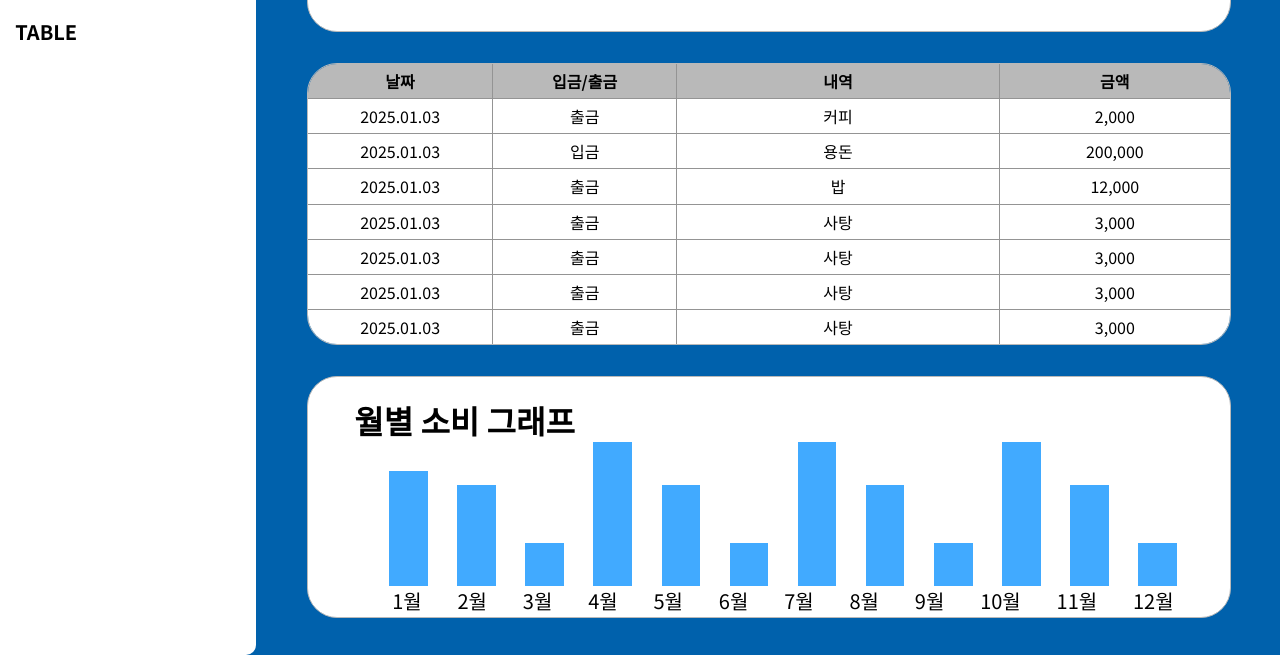
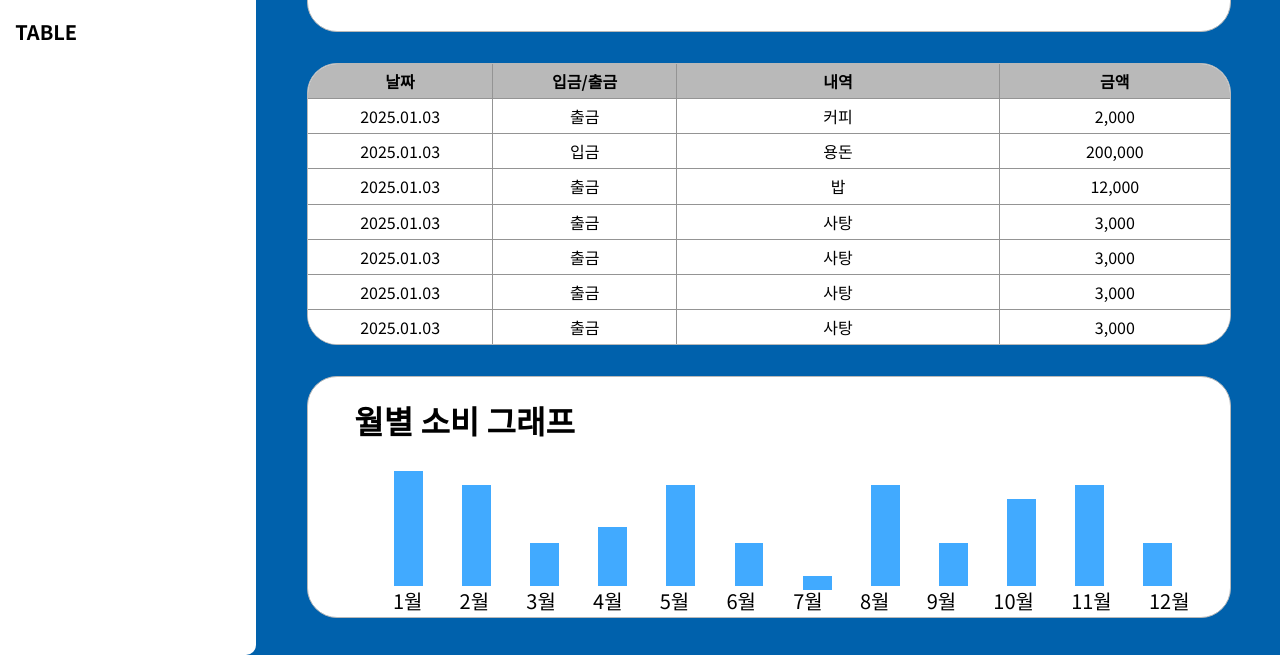
Before and after one commit to woorifisa-service-dev-4th/frontend-1st-woori-account-book, a plain HTML site: page index.html in a window 1280 px wide. Shown: the part 145-800 px from the top of the page. Drawn offline with Linux system fonts and the light colour scheme.

Commit message:
Refactor:그래프 크기수정

```diff
--- a/index.html
+++ b/index.html
@@ -131,13 +131,13 @@
                                 <li style="height: 80%"><span></span></li>
                                 <li style="height: 70%"><span></span></li>
                                 <li style="height: 30%"><span></span></li>
-                                <li style="height: 100%"><span></span></li>
+                                <li style="height: 41%"><span></span></li>
                                 <li style="height: 70%"><span></span></li>
                                 <li style="height: 30%"><span></span></li>
-                                <li style="height: 100%"><span></span></li>
+                                <li style="height: 10%"><span></span></li>
                                 <li style="height: 70%"><span></span></li>
                                 <li style="height: 30%"><span></span></li>
-                                <li style="height: 100%"><span></span></li>
+                                <li style="height: 60%"><span></span></li>
                                 <li style="height: 70%"><span></span></li>
                                 <li style="height: 30%"><span></span></li>
                             </ul>
--- a/style.css
+++ b/style.css
@@ -134,6 +134,7 @@ header {
 
 .layout_main {
     border: 1px solid #b9b9b9;
+    background-color: white;
     border-radius: 30px;
     overflow: hidden;
     width: 90%;
@@ -207,6 +208,7 @@ table {
     font-size: 32px;
 }
 .container_graphwrap {
+    overflow: hidden;
     max-width: 90%;
     margin: 0 auto;
     padding: 20px;
@@ -225,13 +227,16 @@ table {
     bottom: 0;
     height: 16px;
     left: -20px;
-    width: calc(100% - 12px);
+    width: calc(102% - 12px);
     text-align: center;
     z-index: 2;
     list-style-type: none;
 }
 .container_graph .container_x-axis > li {
     font-size: 20px;
+    position: relative;
+    text-align: center;
+
 }
 .container_graph .container_bar {
     display: flex;
@@ -244,15 +249,17 @@ table {
     height: calc(100% - 16px);
     text-align: center;
     z-index: 3;
+
 }
 .container_graph .container_bar > li {
     flex-grow: 1;
     margin: 0 10px;
     list-style-type: none;
+    bottom: -24px;
 }
 .container_graph .container_bar > li span {
     display: inline-block;
-    width: 80%;
+    width: 60%;
     height: 100%;
     max-width: 80px;
     background: #41aaff;
```
